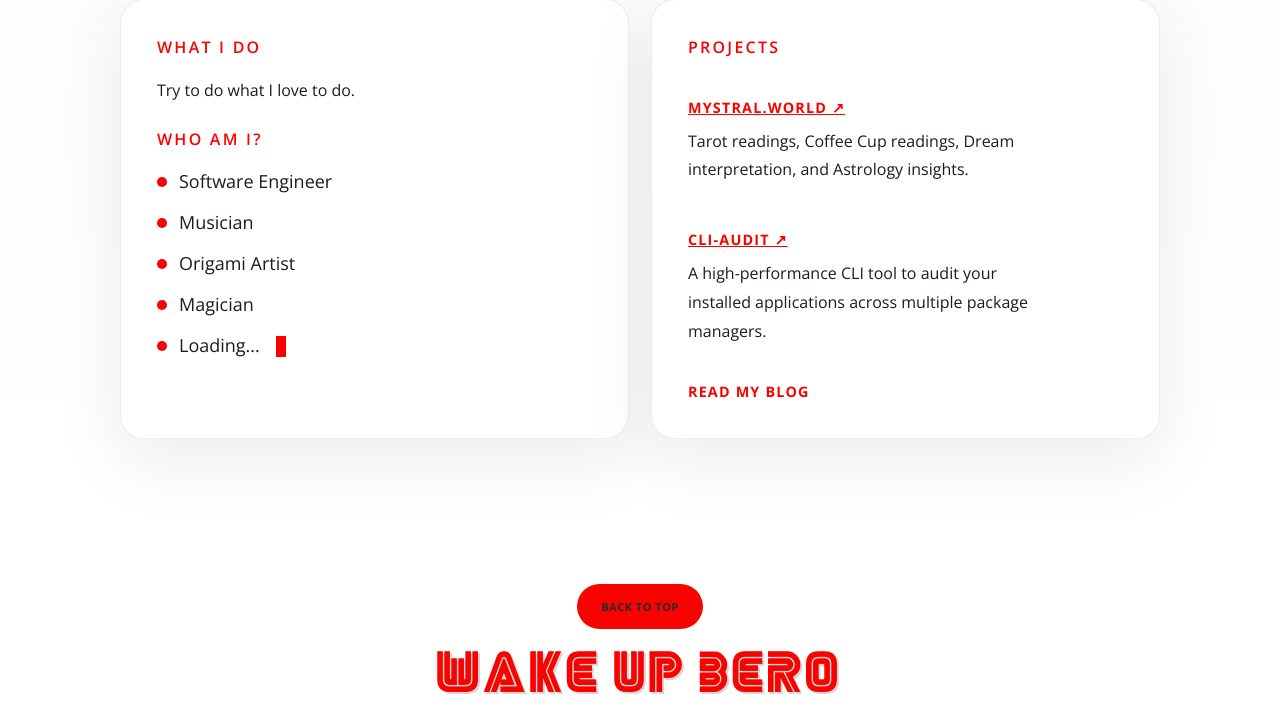
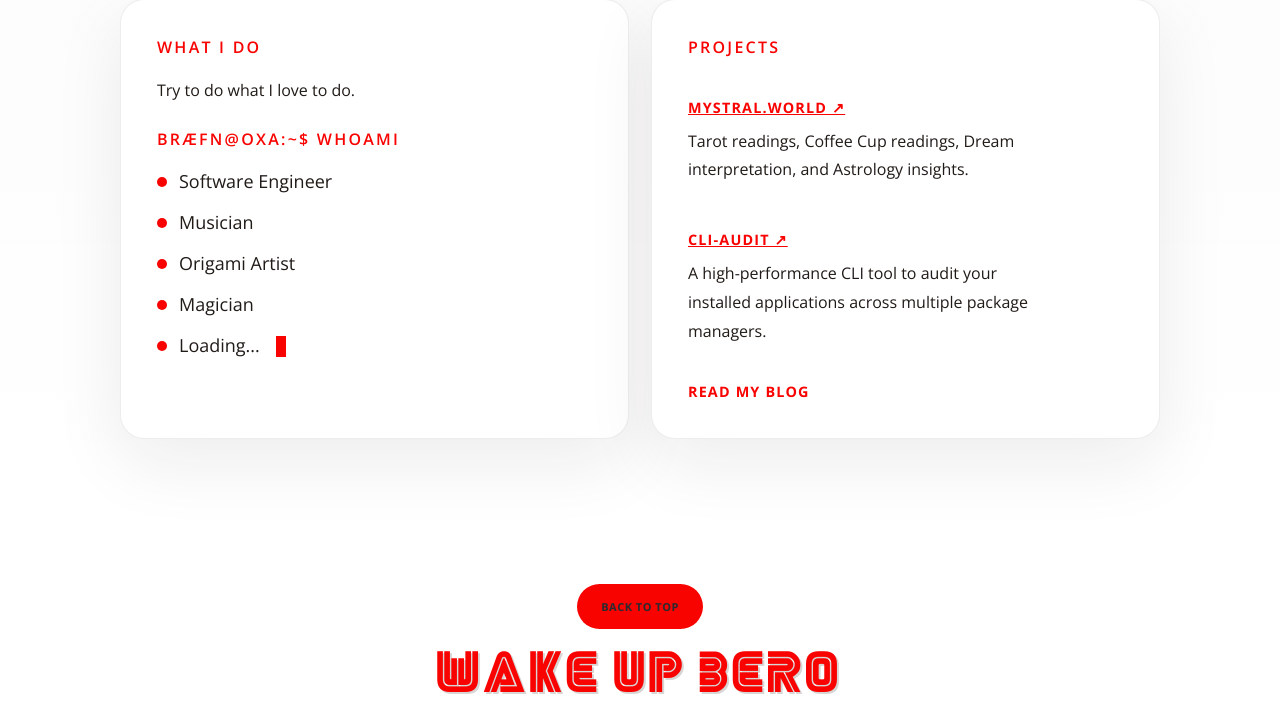
Before and after one commit to brtkrclr/brtkrclr.github.io, an Astro site: page / in a window 1280 px wide. Shown: the part 1320-2048 px from the top of the page. Built offline with nearby package versions, Linux system fonts and the light colour scheme; Astro itself is replaced by a stand-in of ours.

Commit message:
Update panel label to include command line style

```diff
--- a/src/pages/index.astro
+++ b/src/pages/index.astro
@@ -46,7 +46,7 @@ const terminalText = 'hello friend, if you want to reach me you know where to fi
               Try to do what I love to do.
             </p>
             <br>
-            <p class="panel-label">Who am I?</p>
+            <p class="panel-label">bræfn@oxa:~$ whoami</p>
             <ul class="skill-list">
               <li>Software Engineer</li>
               <li>Musician</li>
```
